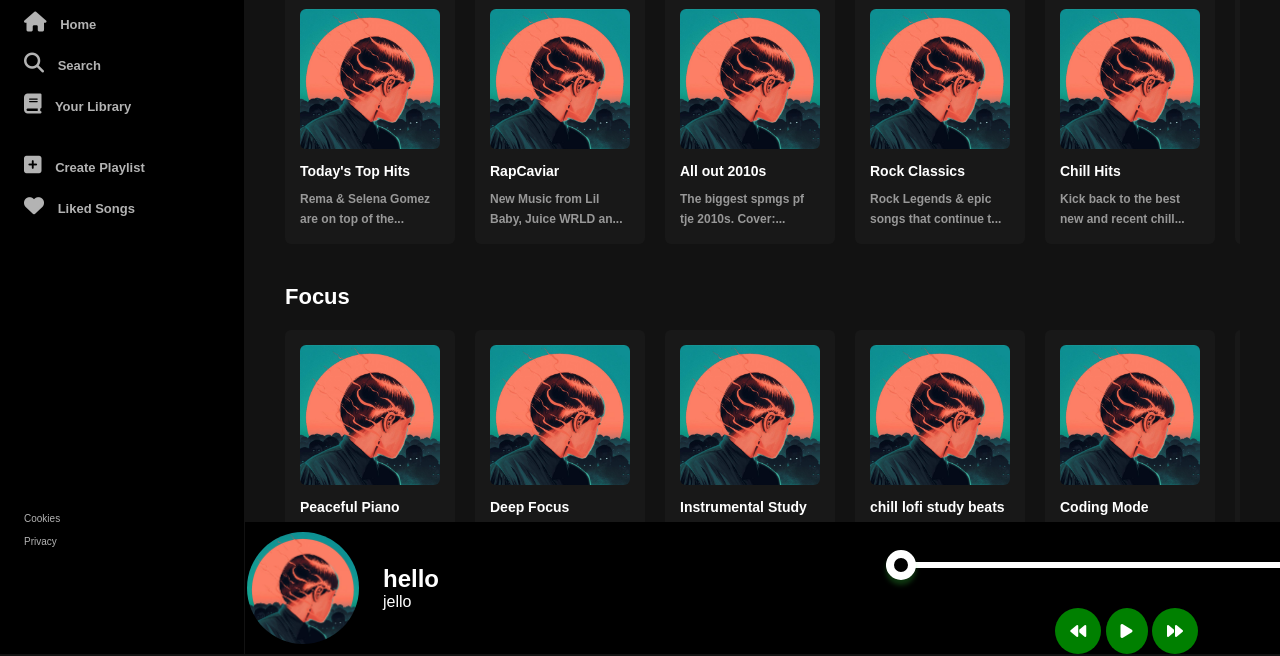
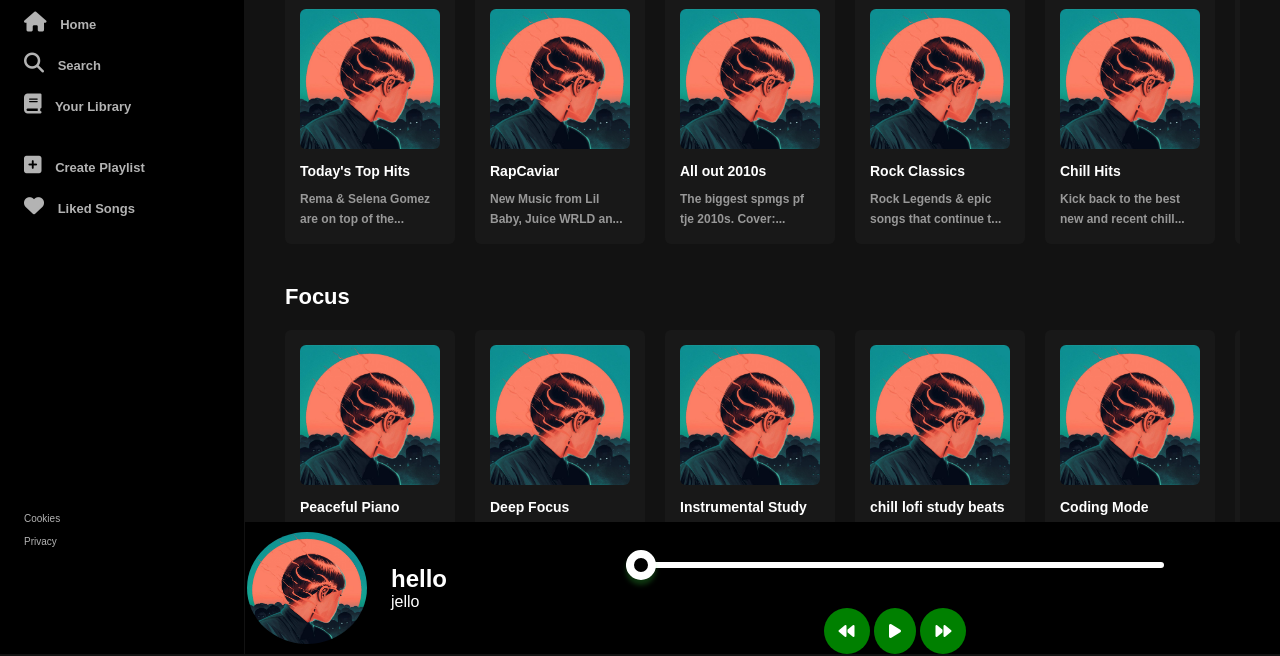
Before and after one commit to surya9520/MINIPROJECT, a plain HTML site: page index.html in a window 1280 px wide. Shown: the part 146-802 px from the top of the page. Drawn offline with Linux system fonts and the light colour scheme.

Commit message:
Update style.css

```diff
--- a/style.css
+++ b/style.css
@@ -281,7 +281,7 @@ body {
 }
 
 .disc{
-  flex-basis: 30%;
+
 }
 
 #progress{
```
